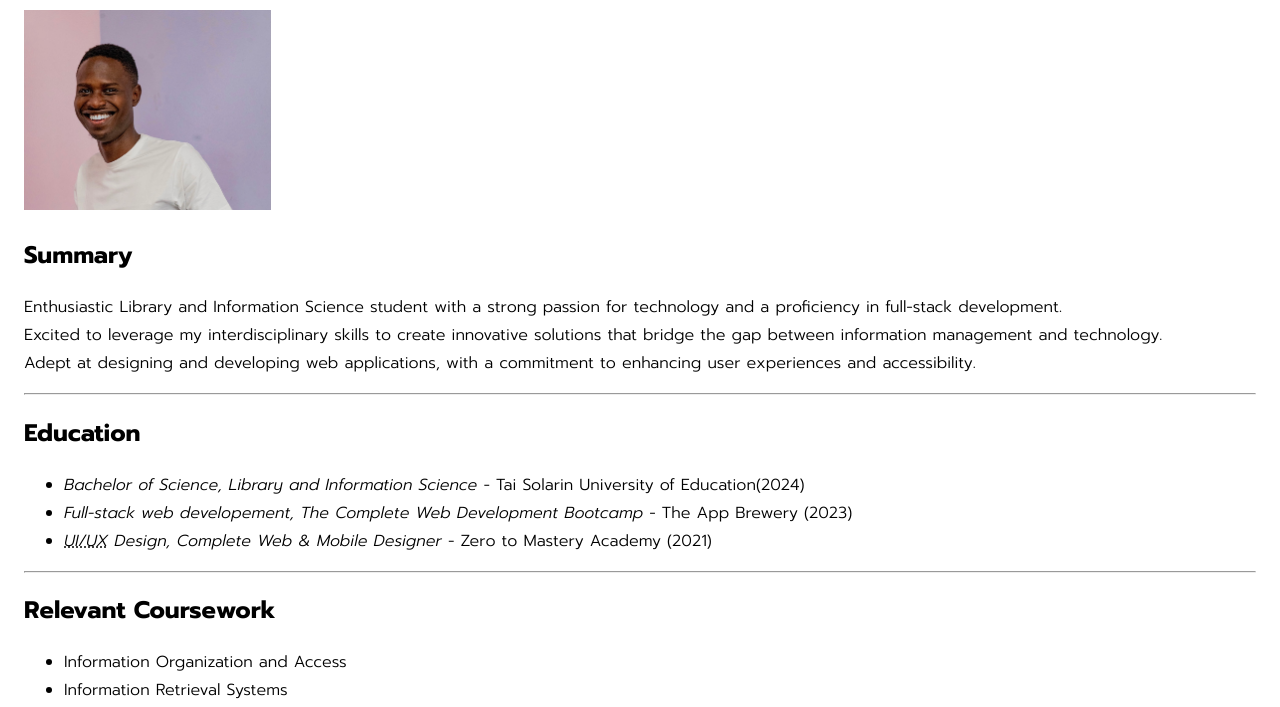
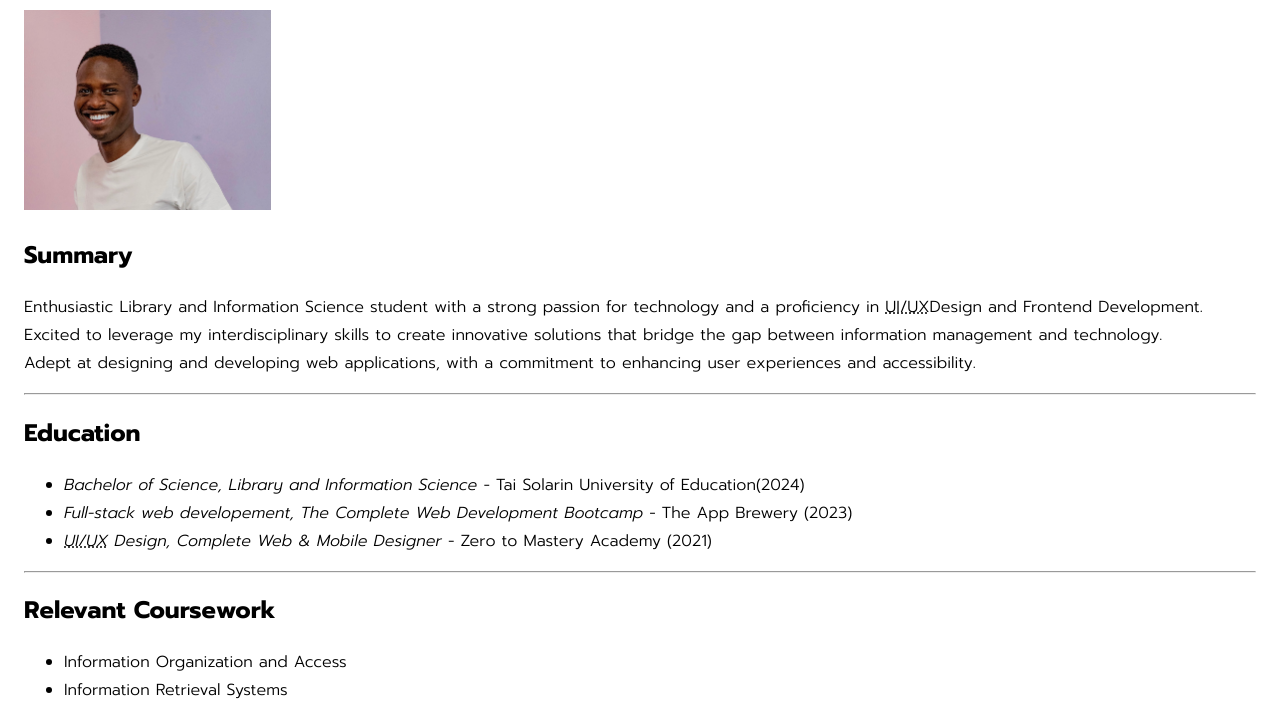
Before and after one commit to adelusisola/my-resume, a plain HTML site: page index.html in a window 1280 px wide. Shown: the part 93-800 px from the top of the page. Drawn offline with Linux system fonts and the light colour scheme.

Commit message:
Fix to description

```diff
--- a/index.html
+++ b/index.html
@@ -23,7 +23,7 @@
 
     <h2>Summary</h2>
     <p>Enthusiastic Library and Information Science student with a strong passion for technology and a proficiency in
-        full-stack development. <br>
+        <abbr title="User interface and User experience ">UI/UX</abbr>Design and Frontend Development. <br>
         Excited to leverage my interdisciplinary skills to create innovative solutions that bridge the gap between
         information management and technology. <br>
         Adept at designing and developing web applications, with a commitment to enhancing user experiences and
```
